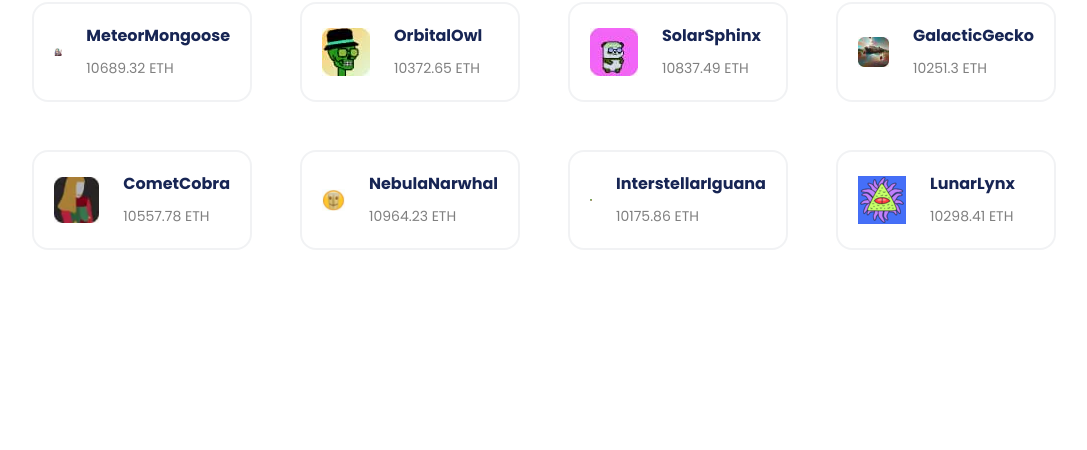
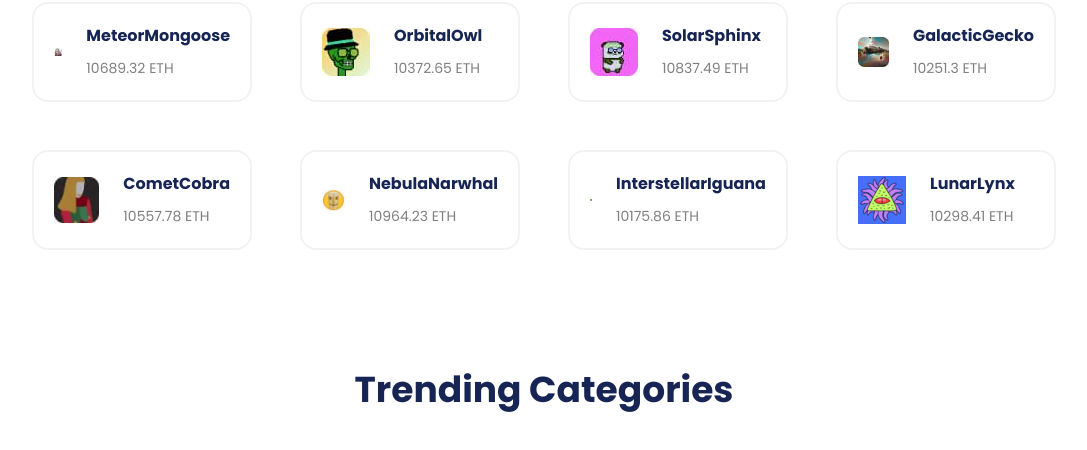
Before and after one commit to moonspark78/NFT_NextJS_Project, a Next.js app: page / in a window 1280 px wide. Shown: the part 2232-2682 px from the top of the page, without its empty margins (96-1183 px from the left). Built offline with nearby package versions, Linux system fonts and the light colour scheme.

Commit message:
working on    Category  Component

```diff
--- a/app/Components/Helper/Home/Category/Category.tsx
+++ b/app/Components/Helper/Home/Category/Category.tsx
@@ -26,21 +26,11 @@ const responsive = {
 
 const Category = () => {
   return (
-    <Carousel
-      additionalTransfrom={0}
-      arrows={false}
-      autoPlay={true}
-      autoPlaySpeed={5000}
-      centerMode={false}
-      infinite
-      responsive={responsive}
-      itemClass='item'>
-        {HotBidData.map((data) =>{
-          return <div key={data.id}>
-            <HotBidCard data={data}/>
-          </div>
-        })}
-    </Carousel>
+    <div className='pt-16 pb-12'>
+      <h1 className='text-center font-bold text-3xl p-2 md:text-4xl text-blue-950'>
+        Trending Categories
+      </h1>
+    </div>
   )
 }
 
```
